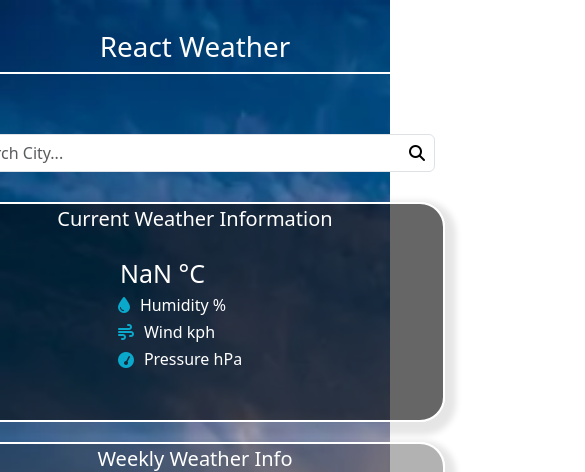
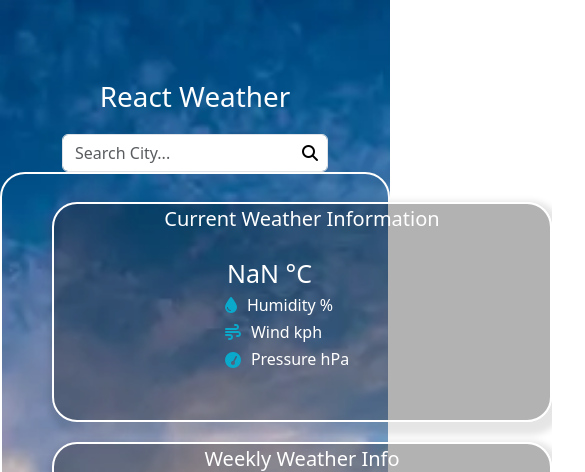
Before and after one commit to Vartika002/weather, a React (Create React App) app: page / in a window 390 px wide. Shown: the top 472 px of the page, 585 px wide, since content can reach past the window. Built offline with nearby package versions, Linux system fonts and the light colour scheme; no server answers.

Commit message:
adjust the background image, try to fix according to the dimnesion of the scrren

```diff
--- a/src/App.css
+++ b/src/App.css
@@ -1,7 +1,8 @@
 .weatherPageWrap {
   background: url("./Assests/Weather\ Background.webp");
   background-size: cover;
-  height: 100dvh;
+  background-position: center;
+  min-height: 100vh; /* Use min-height for better responsiveness */
   display: flex;
   align-items: center;
   justify-content: center;
@@ -17,14 +18,25 @@
   border-radius: 25px;
   color: white;
   border: 2px solid white;
-  padding: 150px;
+  padding: 40px; /* Adjust padding for smaller screens */
+  margin: 20px; /* Add some margin for spacing */
+  max-width: 585px; /* Limit the card's width for smaller screens */
+  width: 100%; /* Ensure it takes up the full width of its container */
+  padding-top: 120px;
+}
+
+/* Media query for screens with a maximum width of 768px */
+@media (max-width: 768px) {
+  .weatherSection {
+    padding: 50px !important;
+    margin: 50px !important;
+    max-width: 100% !important; /* Adjust the width as needed for smaller screens */
+  }
 }
 
 .cityMenu {
-  width: 100%;
   border: none;
   padding: 10px;
-  color: #000;
   margin-top: -100px;
 }
 
@@ -45,7 +57,7 @@
 .weatherDataCard {
   margin-top: 20px;
   box-shadow: 4px 6px 6px 7px rgba(0, 0, 0, 10%);
-  background-color: rgba(0, 0, 0, 0.6);
+  background-color: rgba(0, 0, 0, 0.3);
   border: 2px solid white;
   border-radius: 25px;
   height: 220px;
--- a/src/Components/ChooseCity/index.js
+++ b/src/Components/ChooseCity/index.js
@@ -6,8 +6,6 @@ import WeekInfoCardComponnet from "../WeekInfoCard";
 const ChooseCityComponent = () => {
   const [data, setData] = useState({});
   const [inputCity, setInputCitty] = useState("");
-  const [latitude, setLatitude] = useState();
-  const [longitude, setLongitude] = useState();
 
   const apiKey = "6b0e492bae1d4405d7dd9606723f248c";
 
--- a/src/Components/WeatherPage.js
+++ b/src/Components/WeatherPage.js
@@ -7,9 +7,7 @@ const WeatherPage = () => {
       <div className="weatherPageWrap">
         <h1 className="heading">React Weather</h1>
         <div className="weatherSection">
-          {/* <div className="rightSide"> */}
           <ChooseCityComponent />
-          {/* </div> */}
         </div>
       </div>
     </>
--- a/src/Components/WeekInfoCard/index.js
+++ b/src/Components/WeekInfoCard/index.js
@@ -60,6 +60,7 @@ const WeekInfoCardComponnet = ({ data }) => {
               </span>
               <span className="weeklyDescription">{ele?.weather[0]?.main}</span>
               <br />
+              <br />
               <span className="weeklyTemp">
                 {Math.round(ele?.main?.temp_min - 273.5)}°/{" "}
                 {Math.round(ele?.main?.temp_max - 273.5)}°
```
